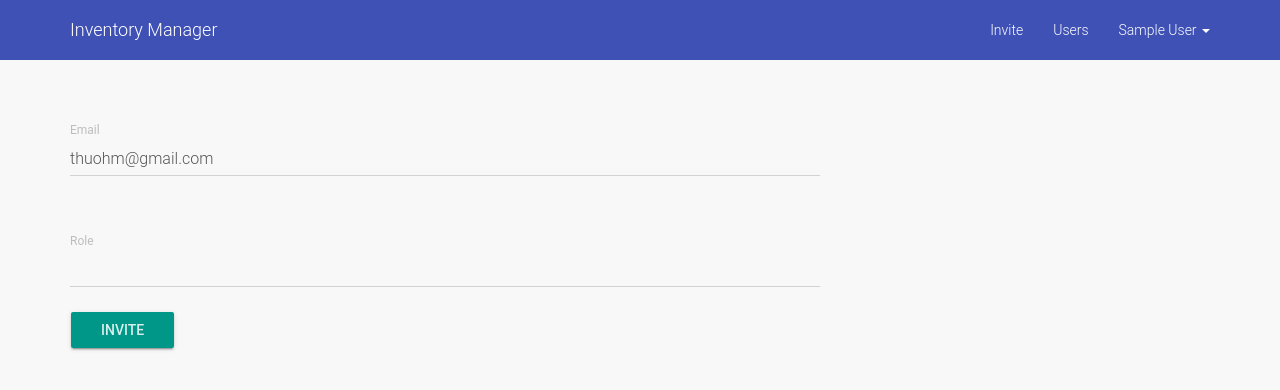
After one commit to andela-hthuo/AssetTracker, a Flask app: page /users/invite in a window 1280 px wide. The commit adds this page. Shown: the top 390 px of the page. Run offline with Flask 2, Linux system fonts and the light colour scheme; a user stored in the database is signed in; tables that the repository leaves empty hold one stand-in row (values such as "Sample post"); lists and menus that the app fills with data are empty; some libraries are stand-ins or nearby versions.

Commit message:
Admins can add other users
Admins can add users at least on level of previlige below them

```diff
--- a/app/__init__.py
+++ b/app/__init__.py
@@ -2,6 +2,7 @@ from flask import Flask
 from flask_bootstrap import Bootstrap
 from flask_sqlalchemy import SQLAlchemy
 from flask_login import LoginManager
+from flask_mail import Mail
 
 import config
 
@@ -21,4 +22,7 @@ Bootstrap(app)
 login_manager = LoginManager()
 login_manager.init_app(app)
 
+# Flask-Mail
+mail = Mail(app)
+
 import views
--- a/app/forms.py
+++ b/app/forms.py
@@ -1,5 +1,5 @@
 from wtforms import StringField, SubmitField, PasswordField,\
-    validators
+    validators, SelectField
 from flask_wtf import Form
 from models import User
 
@@ -28,3 +28,18 @@ class SignUpForm(Form):
             valid = False
 
         return valid
+
+
+class InviteForm(Form):
+    email = StringField("Email", validators=[validators.Email()])
+    role = SelectField("Role", coerce=int, validators=[validators.DataRequired()])
+
+    submit = SubmitField("Invite")
+
+    def validate(self, **kwargs):
+        valid = Form.validate(self)
+        if User.query.filter_by(email=self.email.data).first() is not None:
+            self.email.errors.append("Email belongs to an existing user")
+            valid = False
+
+        return valid
--- a/app/templates/layout.html
+++ b/app/templates/layout.html
@@ -23,7 +23,8 @@
         <div class="collapse navbar-collapse" id="bs-example-navbar-collapse-1">
             <ul class="nav navbar-nav navbar-right">
                 {% if current_user.is_authenticated %}
-                    <li><a href="{{ url_for('users') }}">All users</a></li>
+                    <li><a href="{{ url_for('invite_user') }}">Invite</a></li>
+                    <li><a href="{{ url_for('users') }}">Users</a></li>
                     <li class="dropdown">
                         <a href="bootstrap-elements.html" data-target="#" class="dropdown-toggle" data-toggle="dropdown">{{ current_user.name }}
             <b class="caret"></b></a>
--- /dev/null
+++ b/app/templates/users/invite.html
@@ -0,0 +1,11 @@
+{% extends "layout.html" %}
+{% import "bootstrap/wtf.html" as wtf %}
+{% block inner_content %}
+<form class="form" action="{{ url_for('invite_user') }}" method="post" role="form">
+    {{ form.hidden_tag() }}
+    {{ wtf.form_errors(form, hiddens="only") }}
+    {{ wtf.form_field(form.email) }}
+    {{ wtf.form_field(form.role) }}
+    {{ wtf.form_field(form.submit, class='btn btn-primary btn-raised') }}
+</form>
+{% endblock %}
--- a/app/views.py
+++ b/app/views.py
@@ -1,8 +1,11 @@
 from flask import render_template, redirect, url_for, flash, request
-from flask_login import login_user, logout_user, login_required
-from app import app, login_manager, db
-from forms import LoginForm, SignUpForm
-from models import User, Role
+from flask_login import login_user, logout_user, login_required, current_user
+from flask_mail import Message
+from app import app, login_manager, db, mail
+from forms import LoginForm, SignUpForm, InviteForm
+from models import User, Role, Invitation
+import os
+import base64
 
 
 @login_manager.user_loader
@@ -58,6 +61,7 @@ def setup():
 def login():
     form = LoginForm()
     if form.validate_on_submit():
+        # the method is POST and the form is valid
         user = User.query.filter_by(email=form.email.data).first()
         if user is not None and user.check_password(form.password.data):
             login_user(user)
@@ -83,7 +87,55 @@ def index():
     return render_template('index.html')
 
 
-@app.route('/users')
+@app.route('/users/')
 @login_required
 def users():
     return render_template('users/index.html', users=User.query.all())
+
+
+@app.route('/users/invite', methods=['GET', 'POST'])
+@login_required
+def invite_user():
+    form = InviteForm()
+    # users can only add users one privilege level below them
+    form.role.choices = [(role.id, role.title) for role in Role.query.all()
+                         if role.level > current_user.roles[0].level]
+    if form.validate_on_submit():
+        # the method is POST and the form is valid
+        token = base64.urlsafe_b64encode(os.urandom(24))
+        invitation = Invitation(
+            token,
+            form.email.data,
+            Role.get_by_id(form.role.data),
+            current_user
+        )
+
+        # invite_link: http://<host>/signup?invite=<token>
+        invite_link = url_for('signup', _external=True, invite=token)
+
+        # prepare and send invitation email
+        msg = Message(
+            "Inventory Manager invitation",
+            sender=current_user.email,
+            recipients=[form.email.data])
+        msg.body = "You've been invited to join Inventory Manager. Follow \
+            this link to sign up: %s" % invite_link
+        msg.html = "You've been invited to join Inventory Manager. Follow \
+            this link to sign up:<br> <a href=\"%s\">%s</a>" % \
+            (invite_link, invite_link)
+        try:
+            mail.send(msg)
+            db.session.add(invitation)
+            db.session.commit()
+            flash("Invitation sent", 'success')
+        except Exception, e:
+            if app.config.get('DEBUG'):
+                raise e
+            else:
+                flash("Failed to send invite due to a %s error" % e.__class__.__name__, 'danger')
+                return render_template('users/invite.html', form=form)
+
+        return redirect(url_for('index'))
+
+    form.email.data = 'thuohm@gmail.com'
+    return render_template('users/invite.html', form=form)
--- a/config.py
+++ b/config.py
@@ -1,2 +1,5 @@
 SECRET_KEY = 'kSec2e+iZlgjjKChKdUY5Iw0kurzjsGX'
 SQLALCHEMY_TRACK_MODIFICATIONS = True
+MAIL_SERVER = 'smtp.gmail.com'
+MAIL_PORT = 587
+MAIL_USE_TLS = True
--- a/requirements.txt
+++ b/requirements.txt
@@ -1,7 +1,9 @@
+blinker==1.4
 dominate==2.1.16
 Flask==0.10.1
 Flask-Bootstrap==3.3.5.7
 Flask-Login==0.3.2
+Flask-Mail==0.9.1
 Flask-SQLAlchemy==2.1
 Flask-WTF==0.12
 gunicorn==19.4.5
```
Also changed, not shown: app/models.py (+36 -1 lines).
